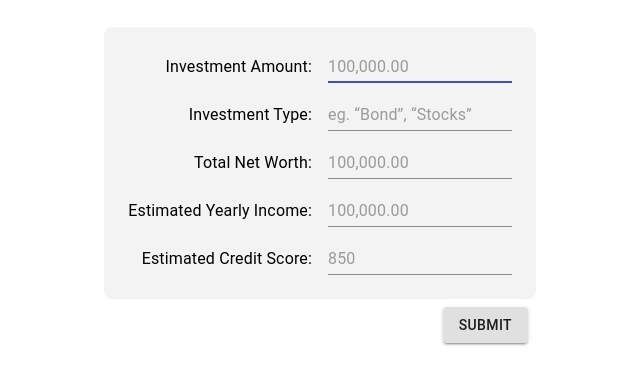
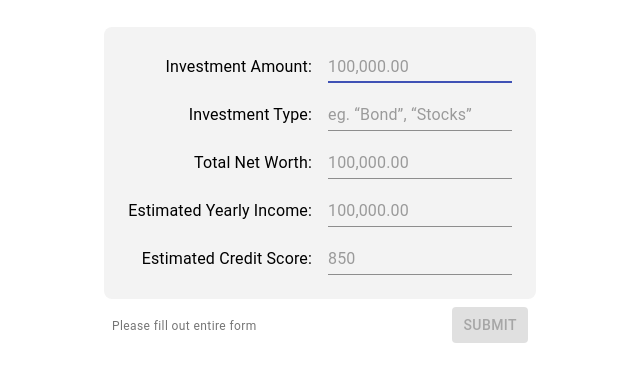
Before and after one commit to patrickmcwilliams/example-web-react, a React (Create React App) app: page / in a window 1280 px wide. Shown: the part 203-588 px from the top of the page, without its empty margins (320-960 px from the left). Built offline with nearby package versions, Linux system fonts and the light colour scheme.

Commit message:
submit validation and handler created

```diff
--- a/src/components/ApprovalForm/ApprovalForm.tsx
+++ b/src/components/ApprovalForm/ApprovalForm.tsx
@@ -46,6 +46,7 @@ const ApprovalForm = () => {
     }
   };
 
+  //TODO: create new custom field component for each field
   return (
     <Grid container className={styles.ApprovalForm} direction="row" spacing={2}>
       <Grid item xs={leftColumWidth}>
--- a/src/components/SubmitButton/SubmitButton.tsx
+++ b/src/components/SubmitButton/SubmitButton.tsx
@@ -1,14 +1,40 @@
 import React, { Fragment } from 'react';
-import { Button, ButtonBase } from '@material-ui/core';
-import styles from './SubmitButton.module.css'
+import { Button, FormHelperText, Grid } from '@material-ui/core';
+import { useAppSelector } from '../../store/hooks';
 
 
 const SubmitButton = () => {
+  const { errors, values } = useAppSelector((state) => {
+    return {
+      errors: state.errors.approvalForm,
+      values: state.approvalForm.formValues
+    }
+  });
+  const formError = Object.values(errors).some((val) => val);
+  const formFilled = Object.values(values).every((val) => val !== '' && val !== 0);
+  const submitHandler = () => {
+
+  };
+
   return (
     <Fragment>
-      <Button variant='contained'>
+      <Grid container direction='column'>
+        <FormHelperText hidden={!formError}
+          error={true}
+        >
+          Please fix issues in form
+        </FormHelperText>
+        <FormHelperText hidden={formFilled}
+          error={false}
+        >
+          Please fill out entire form
+        </FormHelperText>
+      </Grid>
+
+      <Button variant='contained' onClick={submitHandler} disabled={formError || !formFilled}>
         Submit
       </Button>
+
     </Fragment>
   )
 };
```
